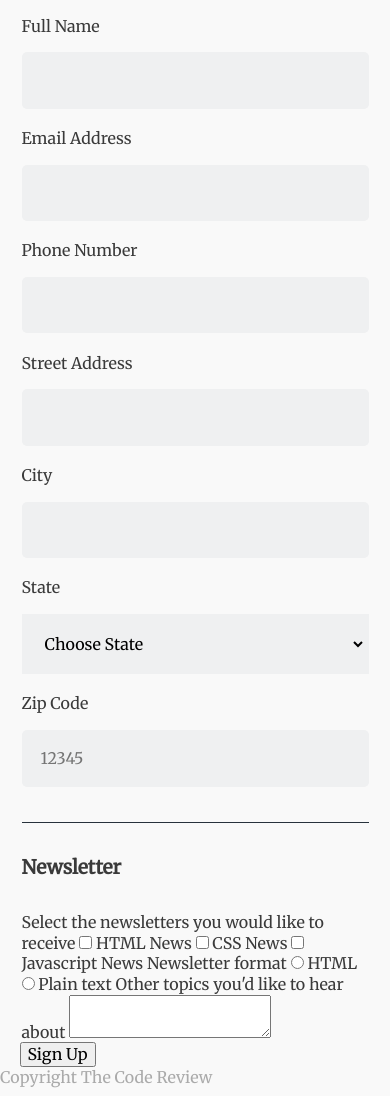
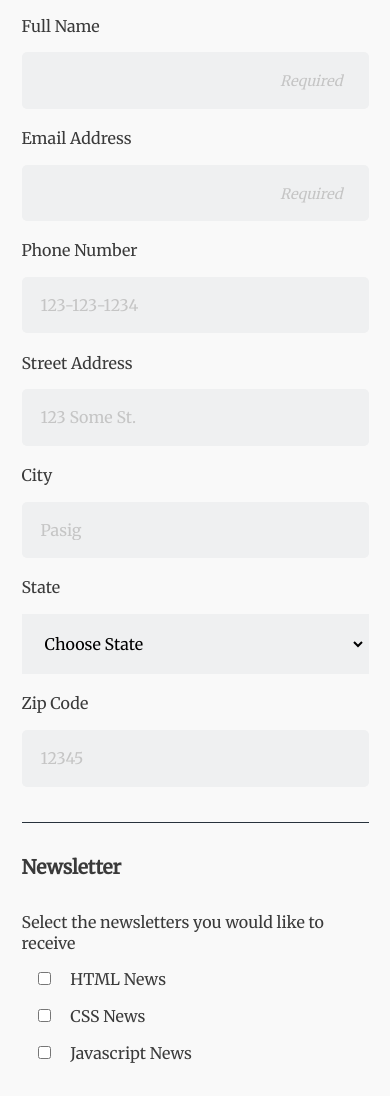
Before and after one commit to Jovy83/fewd-td-project3-revisited, a plain HTML site: page index.html in a window 390 px wide. Shown: the part 340-1436 px from the top of the page. Drawn offline with Linux system fonts and the light colour scheme.

Commit message:
finish mobile layout

```diff
--- a/css/style.css
+++ b/css/style.css
@@ -31,7 +31,7 @@ h1 {
 }
 
 h2 {
-	font-size: 1.2em;
+	font-size: 1.2rem;
 }
 
 a {
@@ -95,29 +95,81 @@ legend {
 	margin-bottom: 2rem;
 }
 
-.flex {
-	display: flex;
-	flex-direction: column;
+label {
+	display: inline-block;
+	margin-bottom: 1rem;
 }
 
-label {
-	margin-bottom: 1rem;
+input#name::placeholder,
+input#email::placeholder {
+  text-align: right;
+  font-style: italic;
+  font-size: .9em;
+  padding-right: .5em;
+}
+
+input::placeholder,
+textarea::placeholder {
+  color: #c5c5c5;
 }
 
 input[type="text"],
 input[type="email"],
 input[type="tel"],
-select {
+select,
+textarea {
 	padding: 1rem;
 	background-color: rgba(239, 240, 241, 1);
 	border: 3px solid transparent;
-	  /* transition: all 0.5s ease; */
+	transition: all 0.5s ease;
 	margin-bottom: 1.2rem;
+	width: 100%;
+}
 
+input[type="text"]:focus,
+input[type="email"]:focus,
+input[type="tel"]:focus,
+select:focus,
+textarea:focus {
+	outline: none;
+	border: 3px solid #46698B;
+  	background: #FFFFCC;
+}
+
+input[type="checkbox"],
+input[type="radio"] {
+	margin-left: 1rem;
+	margin-right: 1rem;
 }
 
 .rounded {
-	border-radius: 0.3125em;
+	border-radius: 0.3125rem;
+}
+
+.block {
+	display: block;
+}
+
+.block ~ .block {
+	margin-top: 1.2rem; /* this is to separate the checkbox section from the radio section */
+}
+
+textarea {
+	resize: none;
+	line-height: 1.6;
+}
+
+button[type="submit"] {
+	width: 100%;
+	padding: 1rem;
+	margin-bottom: 3rem;
+	color: white;
+	background-color: rgb(69, 178, 172);
+}
+
+footer {
+	text-align: center;
+	margin-bottom: 5rem;
 }
 
 /* =================================
@@ -125,5 +177,8 @@ select {
 ==================================== */
 
 @media (min-width: 768px) {
-
+	.flex {
+		display: flex;
+		flex-direction: column;
+	}
 }
--- a/index.html
+++ b/index.html
@@ -30,27 +30,27 @@
 
                             <div class="flex">
                                 <label for="name">Full Name</label>
-                                <input class="rounded" type="text" id="name" name="full_name" value="" required>
+                                <input class="rounded" type="text" id="name" name="full_name" value="" placeholder="Required" required>
                             </div>
 
                             <div class="flex">
                                 <label for="email">Email Address</label>
-                                <input class="rounded" type="email" id="email" name="email_address" value="" required>
+                                <input class="rounded" type="email" id="email" name="email_address" value="" placeholder="Required" required>
                             </div>
 
                             <div class="flex">
                                 <label for="phone">Phone Number</label>
-                                <input class="rounded" type="tel" id="phone" name="phone_number" value="">
+                                <input class="rounded" type="tel" id="phone" name="phone_number" value="" placeholder="123-123-1234">
                             </div>
 
                             <div class="flex">
                                 <label for="address">Street Address</label>
-                                <input class="rounded" type="text" id="address" name="street_address" value="">
+                                <input class="rounded" type="text" id="address" name="street_address" value="" placeholder="123 Some St.">
                             </div>
 
                             <div class="flex">
                                 <label for="city">City</label>
-                                <input class="rounded" type="text" id="city" name="city" value="">
+                                <input class="rounded" type="text" id="city" name="city" value="" placeholder="Pasig">
                             </div>
 
                             <div class="flex">
@@ -119,41 +119,48 @@
                         </fieldset>
 
                         <fieldset class="lower">
-                            <legend><span class="legend">Newsletter</span></legend>
+                            <legend>Newsletter</legend>
 
-                            <label>Select the newsletters you would like to receive</label>
+                            <label class="block">Select the newsletters you would like to receive</label>
 
                             <input type="checkbox" id="html_news" name="newsletter_type" value="html_news">
                             <label for="html_news">HTML News</label>
 
+                            <br>
+
                             <input type="checkbox" id="css_news" name="newsletter_type" value="css_news">
                             <label for="css_news">CSS News</label>
+
+                            <br>
 
                             <input type="checkbox" id="javavscript_news" name="newsletter_type" value="javavscript_news">
                             <label for="javavscript_news">Javascript News</label>
 
-
-                            <label>Newsletter format</label>
+                            <label class="block">Newsletter format</label>
 
                             <input type="radio" id="html_format" name="newsletter_format" value="html_format">
                             <label for="html_format">HTML</label>
 
+                            <br>
+
                             <input type="radio" id="plaintext_format" name="newsletter_format" value="plaintext_format">
                             <label for="plaintext_format">Plain text</label>
 
-                            <label for="feedback">Other topics you'd like to hear about</label>
-                            <textarea id="feedback" name="user_feedback"></textarea>
+                            <br>
+
+                            <label class="block" for="feedback">Other topics you'd like to hear about</label>
+                            <textarea class="rounded" id="feedback" name="user_feedback" rows="5" placeholder="What other programming languages are you interested in? We'd love to hear from you!""></textarea>
 
                         </fieldset>
 
-                        <button type="submit" name="button">Sign Up</button>
+                        <button class="rounded" type="submit" name="button">Sign Up</button>
                     </form>
                 </div>
             </div>
         </main>
 
         <footer>
-            <p>Copyright The Code Review</p>
+            <p class="copyright">Copyright The Code Review</p>
         </footer>
     </body>
 </html>
```
